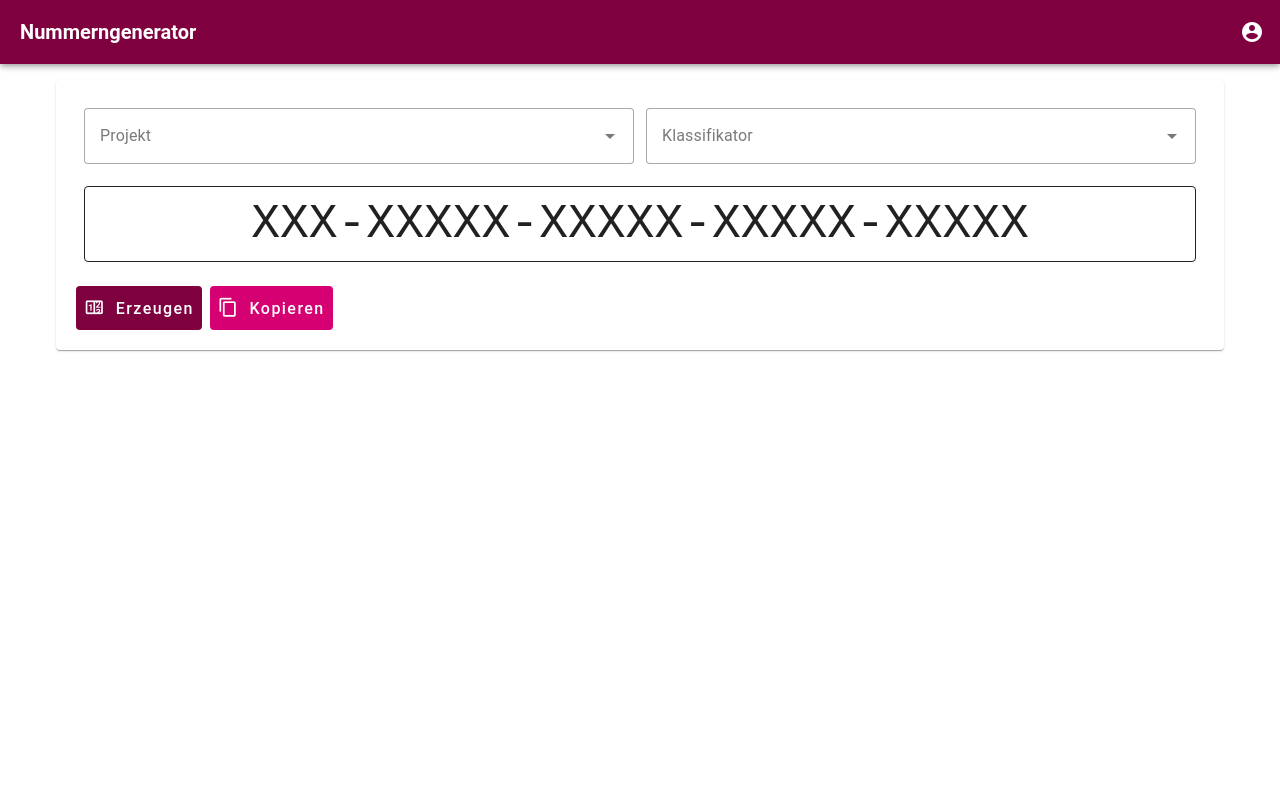
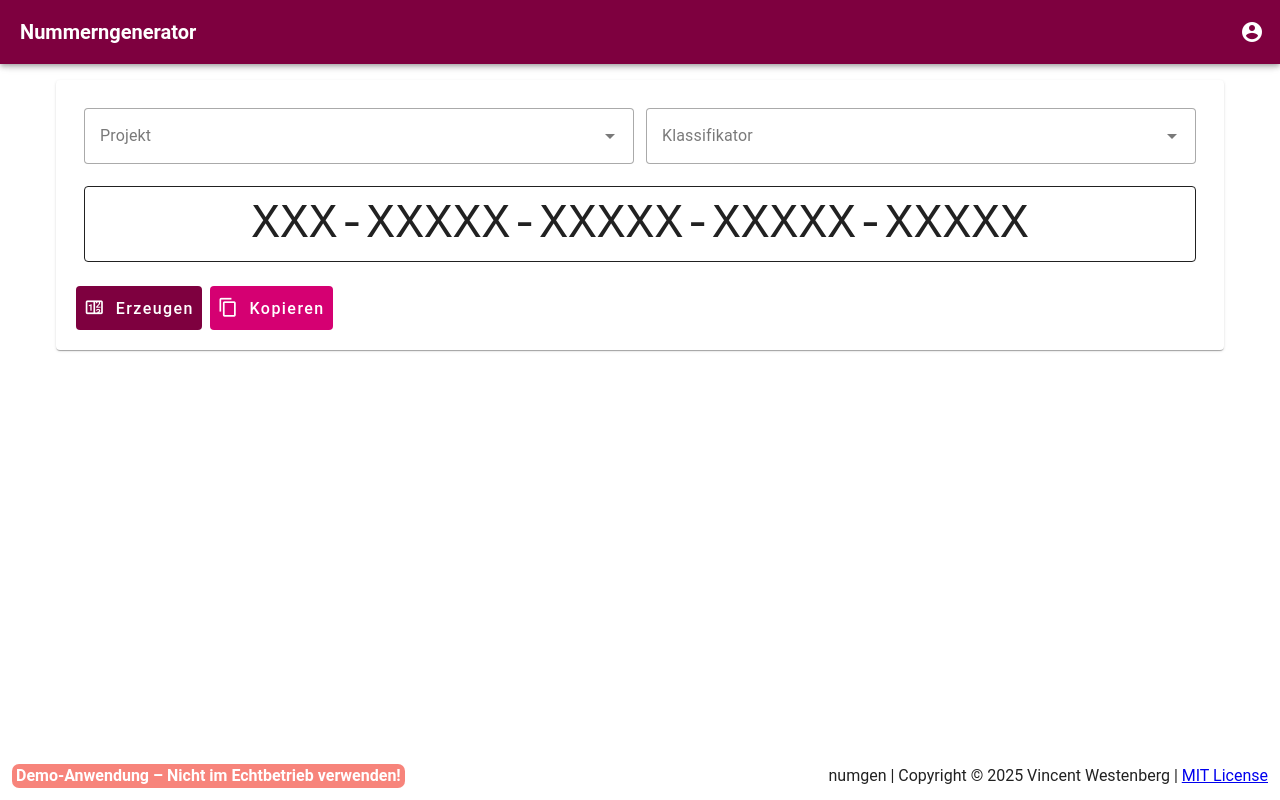
Before and after one commit to ikkowy/numgen, a Vue app in the folder ui/: page / in a window 1280 px wide. Built offline with nearby package versions, Linux system fonts and the light colour scheme.

Commit message:
Add footer with info and blinking demo warning

```diff
--- a/ui/src/i18n/de.json
+++ b/ui/src/i18n/de.json
@@ -1,4 +1,5 @@
 {
+  "app.demoWarning": "Demo-Anwendung – Nicht im Echtbetrieb verwenden!",
   "app.title": "Nummerngenerator",
   "loginPage.login": "Anmelden",
   "loginPage.password": "Passwort",
--- a/ui/src/i18n/en.json
+++ b/ui/src/i18n/en.json
@@ -1,4 +1,5 @@
 {
+  "app.demoWarning": "Demo Application ‒ Do not use in production!",
   "app.title": "Number Generator",
   "loginPage.login": "Login",
   "loginPage.password": "Password",
--- a/ui/src/layouts/MainLayout.vue
+++ b/ui/src/layouts/MainLayout.vue
@@ -35,6 +35,16 @@
         <router-view />
       </v-container>
     </v-main>
+
+    <footer class="d-flex justify-space-between pa-3">
+      <span class="font-weight-bold text-white blink bg-red px-1" style="border-radius: 7px">
+        {{ i18n.t('app.demoWarning') }}
+      </span>
+      <span>
+        numgen | Copyright © 2025 Vincent Westenberg |
+        <a href="https://github.com/ikkowy/numgen/blob/development/LICENSE">MIT License</a>
+      </span>
+    </footer>
   </v-app>
 </template>
 
@@ -50,3 +60,15 @@ function logout(): void {
   router.push('/login');
 }
 </script>
+
+<style scoped>
+.blink {
+  animation: blinker 3s linear infinite;
+}
+
+@keyframes blinker {
+  50% {
+    opacity: 0;
+  }
+}
+</style>
```
